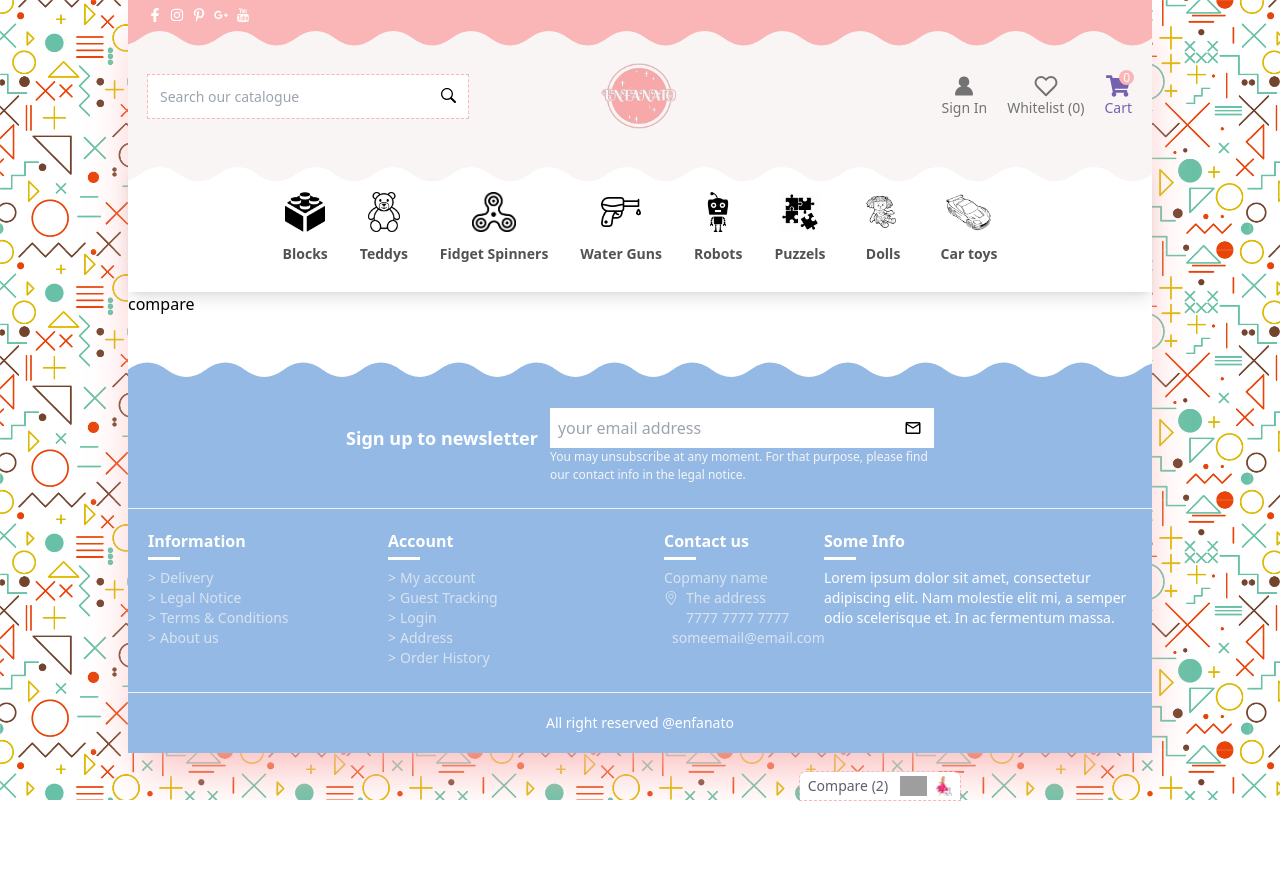
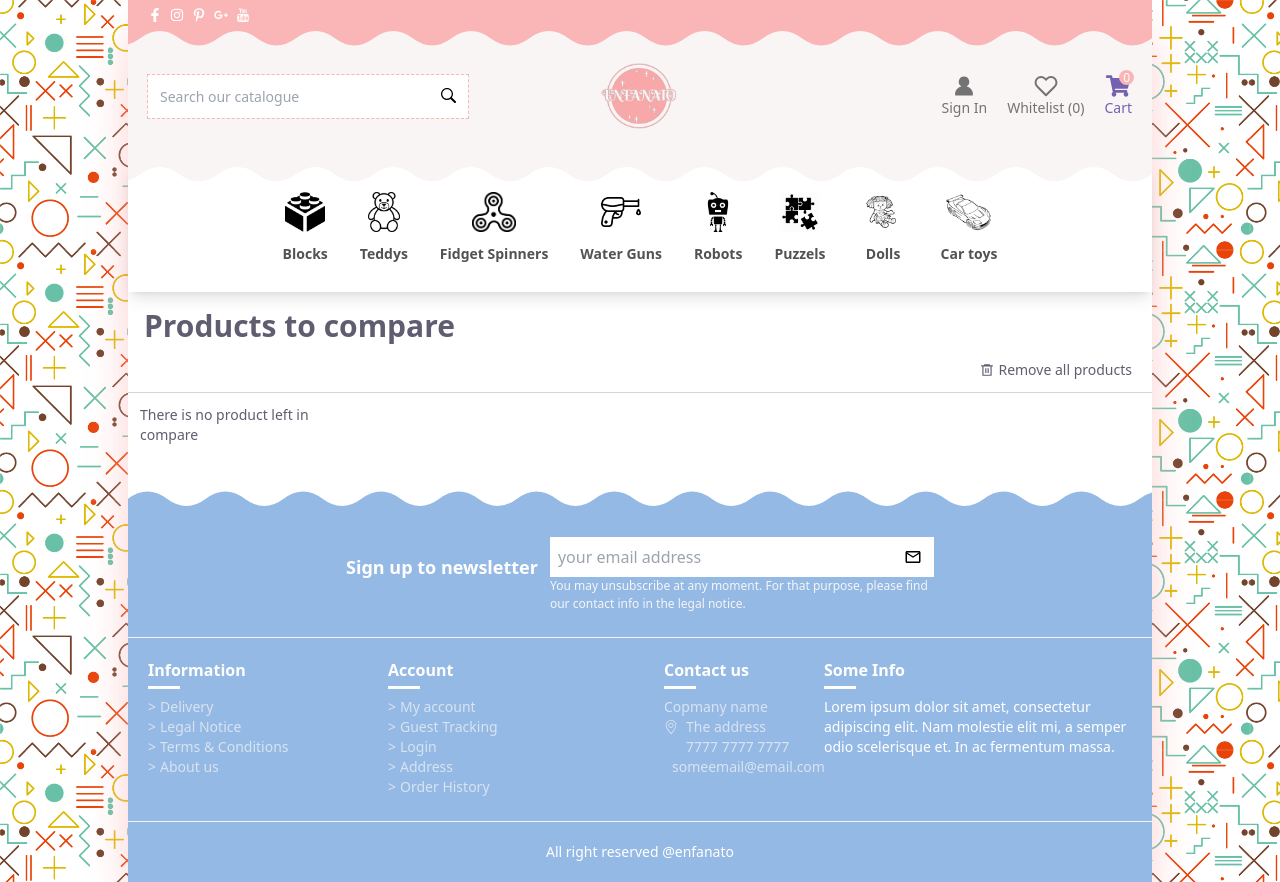
Before and after one commit to shabbirbd/Enfanato, a React (Vite) app: page /compare in a window 1280 px wide. Before the commit the page ends 800 px from the top, so only its background shows below. Built offline with nearby package versions, Linux system fonts and the light colour scheme; grey boxes are pictures that could not be loaded; some icons are missing.

Commit message:
adding component

```diff
--- a/src/App.jsx
+++ b/src/App.jsx
@@ -1,6 +1,6 @@
 import { createContext, useState } from "react"
 import { Toaster } from "react-hot-toast"
-import { Route, Routes } from "react-router-dom"
+import { Route, Routes, useLocation } from "react-router-dom"
 import CompareCard from "./components/CompareCard"
 import Footer from "./components/Footer"
 import ProductPreview from "./components/ProductPreview"
@@ -21,7 +21,9 @@ export const CopmareContext = createContext();
 
 function App() {
   const [cart, setCart] = useState([]);
-  const [compare, setCompare] = useState([1,2]);
+  const [compare, setCompare] = useState([]);
+  const location = useLocation();
+
 
 
 
@@ -31,7 +33,7 @@ function App() {
         <CopmareContext.Provider value={[compare, setCompare]}>
         <CartContext.Provider value={[cart, setCart]}>
           {
-            compare.length > 0 && <CompareCard/>
+            compare.length > 0 && location.pathname !== '/compare' && <CompareCard/>
           }
           <Toaster
               position="top-right"
--- a/src/components/CartCard.jsx
+++ b/src/components/CartCard.jsx
@@ -48,8 +48,8 @@ const CartCard = () => {
                             <img src={item.images[0]} alt="item" className='w-16 object-cover' />
                             <div className='flex-1  flex flex-col'>
                                 <p className='text-md text-textal'>{item.title}</p>
-                                <span className='text-[12px] text-textal'>Size: {getSize(item.id)}</span>
-                                <span className='text-[12px] text-textal'>Color: {getColor(item.id)}</span>
+                                <span className='text-[12px] text-textal'>Size: {getSize(item.id) || "s"}</span>
+                                <span className='text-[12px] text-textal'>Color: {getColor(item.id) || "Yellow"}</span>
                                 <div className='flex items-center mt-2 justify-between'>
                                     <Counter id={item.id} />
                                     <p className='ml-2 flex items-center text-[12px] text-textal'>
--- /dev/null
+++ b/src/components/CompareProductCard.jsx
@@ -0,0 +1,66 @@
+import React, { useContext, useState } from 'react';
+import toast from 'react-hot-toast';
+import { FaCartPlus } from "react-icons/fa";
+import { RiDeleteBin6Line } from 'react-icons/ri';
+import { CartContext, CopmareContext } from '../App';
+import CartModal from './CartModal';
+
+
+
+const CompareProductCard = ({data}) => {
+    const [cartedModal, setCartedModal] = useState(false);
+    const [cart, setCart] = useContext(CartContext);
+    const [compare, setCompare] = useContext(CopmareContext);
+    const cartedProduct = {productId: data.id};
+
+    const handleDelete = (id)=>{
+        if(compare.find((item)=> item === id)){
+            setCompare(compare.filter((item)=> item !== id));
+            toast("Product removed from compare");
+        }
+    };
+
+    const handleAddToCart = (id)=>{
+        if(cart.find((item)=> item.productId === id)){
+            toast("Product already in cart");
+        } else {
+            const newCartedProduct = {
+                productId: id,
+                quantity: 1,
+            }
+            setCart([...cart, newCartedProduct]);
+            toast("Product added to cart");
+            setCartedModal(true);
+        }
+    };
+
+
+
+    return (
+        <div className='outline-dashed outline-1 max-w-[250px] w-full outline-enfanato rounded-md px-4'>
+            <div className='w-full flex items-center justify-end py-4'>
+                <button className='text-textal font-bold hover:text-elemental' onClick={()=>handleDelete(data.id)}><RiDeleteBin6Line /></button>
+            </div>
+
+            <div className='flex flex-col pb-4'>
+                <div className='w-full h-[250px] px-3'>
+                    <img src={data.images[0]} alt="product" className='h-full object-cover' />
+                </div>
+
+                <div className='my-2'>
+                    <p className='text-textal text-sm hover:text-elemental duration-300'>{data.title}</p>
+                    <p className='text-elemental text-sm font-bold'>${data.price}</p>
+                </div>
+
+                <button className='text-sm h-10 outline-dashed outline-1 outline-enfanato hover:bg-enfanato hover:text-white hover:outline-black duration-300 flex items-center justify-center space-x-2' onClick={()=>{handleAddToCart(data.id)}}>
+                    <FaCartPlus />
+                    <span>Add to cart</span>
+                </button>
+            </div>
+
+            <CartModal cartedModal={cartedModal} setCartedModal={setCartedModal} data={cartedProduct}/>
+        </div>
+    );
+};
+
+export default CompareProductCard;
--- a/src/pages/Compare.jsx
+++ b/src/pages/Compare.jsx
@@ -1,10 +1,50 @@
-import React from 'react';
+import React, { useContext } from 'react';
+import toast from 'react-hot-toast';
+import { RiDeleteBin6Line } from "react-icons/ri";
+import { CopmareContext } from '../App';
+import CompareProductCard from '../components/CompareProductCard';
+import { products } from '../data/products';
+
 
 const Compare = () => {
+    const [compare, setCompare] = useContext(CopmareContext);
+    const comparedProducts = compare.map((item)=> {
+        return products.find((product)=> product.id === item)
+    });
+
+    const handleRemoveAllCompare = ()=>{
+        if(compare.length > 0 ){
+            setCompare([]);
+            toast("Compare cleared");
+        } else {
+            toast("No items in compare");
+        }
+    };
+
 
     return (
         <div>
-            compare
+            <h2 className='text-2xl lg:text-3xl text-textal font-bold p-4'>Products to compare</h2>
+
+            <div className='flex items-center justify-end px-5'>
+                <button className='text-textal text-sm hover:text-elemental duration-300 flex items-center space-x-1' onClick={()=> handleRemoveAllCompare()}>
+                    <RiDeleteBin6Line />
+                    <span>Remove all products</span>
+                </button>
+            </div>
+
+            <div className='w-full my-3 h-[1px] bg-neutral-300'/>
+
+            <div className='w-full grid grid-cols-2 md:grid-cols-3 lg:grid-cols-4 xl:grid-cols-5 gap-3 justify-items-center px-3'>
+                {
+                    comparedProducts.length > 0 ?
+                    comparedProducts?.map((product, i)=>(
+                        <CompareProductCard data={product} key={i}/>
+                    ))
+                    :
+                    <p className='text-textal text-sm'>There is no product left in compare</p>
+                }
+            </div>
         </div>
     );
 };
```
Also changed, not shown: src/components/PreviewModal.jsx (+0 -29 lines).
